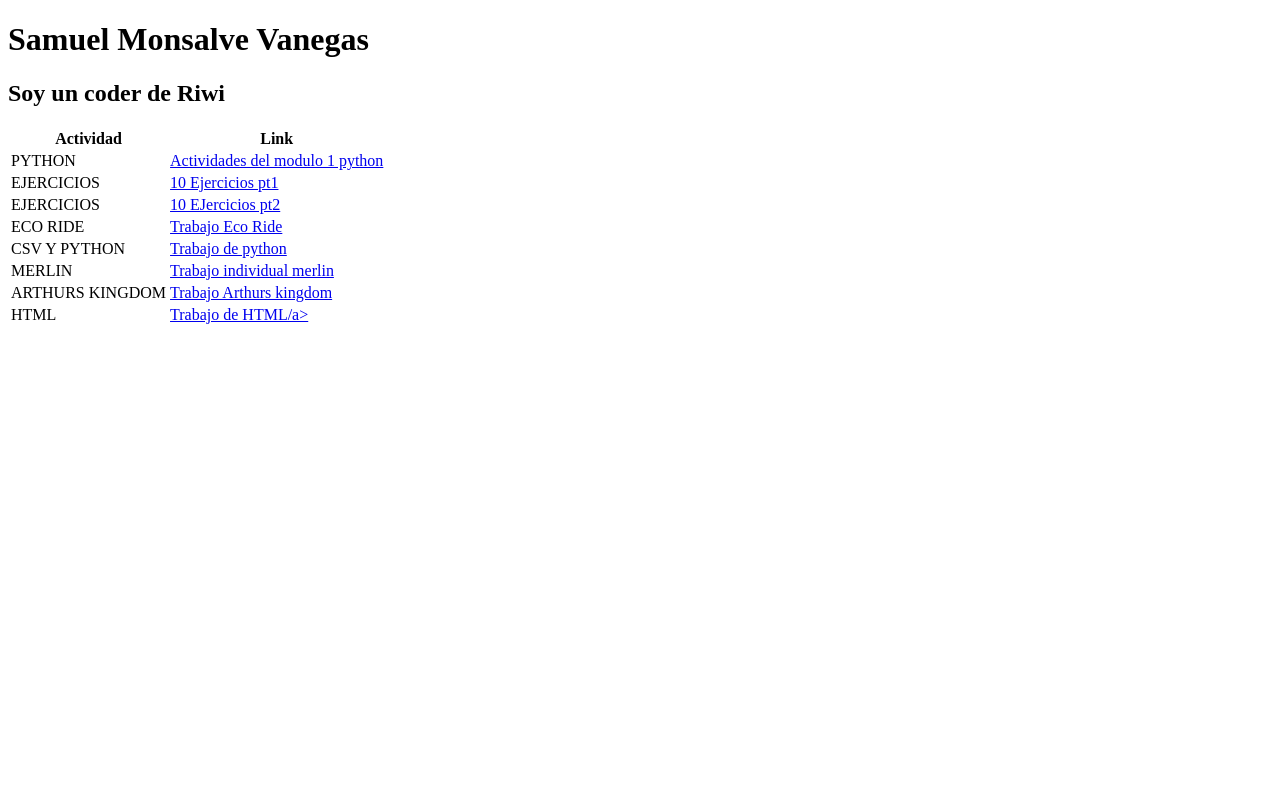
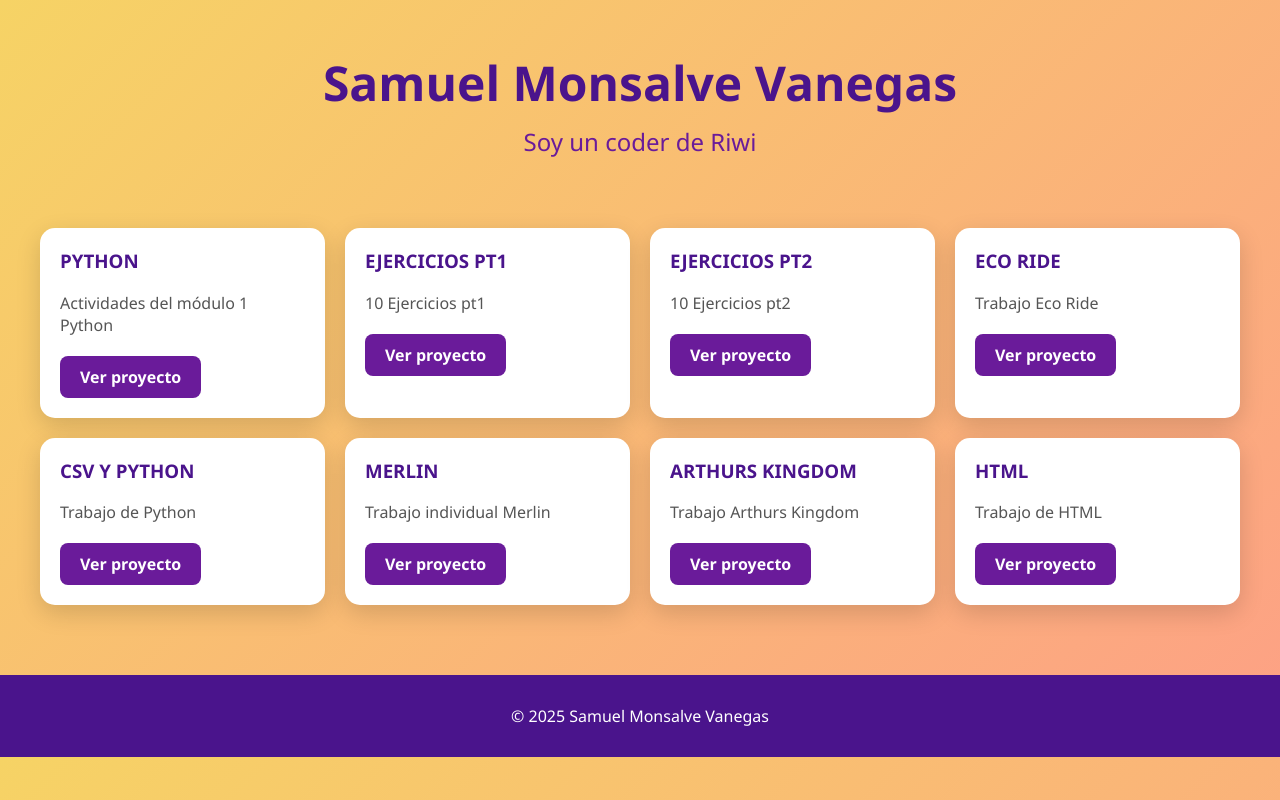
Before and after one commit to SamuelMV725/portafolio, a plain HTML site: page index.html in a window 1280 px wide. Drawn offline with Linux system fonts and the light colour scheme.

Commit message:
index.html
Replaced table with project cards for better layout and added styles.

```diff
--- a/index.html
+++ b/index.html
@@ -1,62 +1,169 @@
 <!DOCTYPE html>
-<html lang="en">
+<html lang="es">
 <head>
-    <link rel="stylesheet" href="style.CSS">
     <meta charset="UTF-8">
     <meta name="viewport" content="width=device-width, initial-scale=1.0">
-    <title>Document</title>
+    <title>Portafolio de Samuel Monsalve</title>
+    <style>
+        /* ===== Estilos Generales ===== */
+        body {
+            font-family: 'Segoe UI', Tahoma, Geneva, Verdana, sans-serif;
+            margin: 0;
+            padding: 0;
+            background: linear-gradient(135deg, #f6d365, #fda085);
+            color: #333;
+        }
+
+        header {
+            text-align: center;
+            padding: 50px 20px 30px 20px;
+        }
+
+        header h1 {
+            font-size: 3em;
+            color: #4a148c;
+            margin: 0;
+        }
+
+        header h2 {
+            font-size: 1.5em;
+            color: #6a1b9a;
+            margin-top: 10px;
+            font-weight: normal;
+        }
+
+        /* ===== Contenedor de proyectos ===== */
+        .projects-container {
+            display: grid;
+            grid-template-columns: repeat(auto-fit, minmax(280px, 1fr));
+            gap: 20px;
+            padding: 20px;
+            max-width: 1200px;
+            margin: 0 auto 50px auto;
+        }
+
+        /* ===== Tarjetas de proyecto ===== */
+        .project-card {
+            background-color: #fff;
+            border-radius: 15px;
+            padding: 20px;
+            box-shadow: 0 8px 25px rgba(0,0,0,0.15);
+            transition: transform 0.3s, box-shadow 0.3s;
+        }
+
+        .project-card:hover {
+            transform: translateY(-5px);
+            box-shadow: 0 12px 30px rgba(0,0,0,0.25);
+        }
+
+        .project-card h3 {
+            margin-top: 0;
+            color: #4a148c;
+        }
+
+        .project-card p {
+            margin: 10px 0 20px 0;
+            color: #555;
+        }
+
+        .project-card a {
+            display: inline-block;
+            text-decoration: none;
+            background-color: #6a1b9a;
+            color: white;
+            padding: 10px 20px;
+            border-radius: 8px;
+            transition: all 0.3s;
+            font-weight: 600;
+        }
+
+        .project-card a:hover {
+            background-color: #4a148c;
+            box-shadow: 0 6px 15px rgba(0,0,0,0.25);
+        }
+
+        /* ===== Pie de página ===== */
+        footer {
+            text-align: center;
+            padding: 30px 20px;
+            background-color: #4a148c;
+            color: white;
+        }
+
+        /* ===== Responsivo ===== */
+        @media (max-width: 600px) {
+            header h1 {
+                font-size: 2.2em;
+            }
+
+            header h2 {
+                font-size: 1.2em;
+            }
+
+            .project-card a {
+                padding: 8px 15px;
+            }
+        }
+    </style>
 </head>
 <body>
-    <h1>Samuel Monsalve Vanegas</h1>
-    <h2>Soy un coder de Riwi</h2>
+    <header>
+        <h1>Samuel Monsalve Vanegas</h1>
+        <h2>Soy un coder de Riwi</h2>
+    </header>
 
-    <table>
-        <thead>
-            <th>Actividad</th>
-            <th>Link</th>
-        </thead>
+    <section class="projects-container">
+        <div class="project-card">
+            <h3>PYTHON</h3>
+            <p>Actividades del módulo 1 Python</p>
+            <a href="https://github.com/SamuelMV725/TRABAJOS-DE-MOODLE" target="_blank">Ver proyecto</a>
+        </div>
 
-        <tr>
-            <td>PYTHON</td>
-            <td><a href="https://github.com/SamuelMV725/TRABAJOS-DE-MOODLE">Actividades del modulo 1 python</a></td>
-        </tr>
+        <div class="project-card">
+            <h3>EJERCICIOS PT1</h3>
+            <p>10 Ejercicios pt1</p>
+            <a href="https://github.com/SamuelMV725/10-EJERCICIOS-PT1/tree/main/Documentos" target="_blank">Ver proyecto</a>
+        </div>
 
-        <tr>
-            <td>EJERCICIOS</td>
-            <td><a href="https://github.com/SamuelMV725/10-EJERCICIOS-PT1/tree/main/Documentos">10 Ejercicios pt1</a></td>
-        </tr>
+        <div class="project-card">
+            <h3>EJERCICIOS PT2</h3>
+            <p>10 Ejercicios pt2</p>
+            <a href="https://github.com/SamuelMV725/10-EJERCICIOS-PT2" target="_blank">Ver proyecto</a>
+        </div>
 
-        <tr>
-            <td>EJERCICIOS</td>
-            <td><a href="https://github.com/SamuelMV725/10-EJERCICIOS-PT2">10 EJercicios pt2</a></td>
-        </tr>
+        <div class="project-card">
+            <h3>ECO RIDE</h3>
+            <p>Trabajo Eco Ride</p>
+            <a href="https://github.com/SamuelMV725/ECORIDE" target="_blank">Ver proyecto</a>
+        </div>
 
-        <tr>
-            <td>ECO RIDE</td>
-            <td><a href="https://github.com/SamuelMV725/ECORIDE">Trabajo Eco Ride</a></td>
-        </tr>
+        <div class="project-card">
+            <h3>CSV Y PYTHON</h3>
+            <p>Trabajo de Python</p>
+            <a href="https://github.com/SamuelMV725/TRABAJO_PYTHON" target="_blank">Ver proyecto</a>
+        </div>
 
+        <div class="project-card">
+            <h3>MERLIN</h3>
+            <p>Trabajo individual Merlin</p>
+            <a href="https://github.com/SamuelMV725/Merlin/blob/main/Merlin.html" target="_blank">Ver proyecto</a>
+        </div>
 
-        <tr>
-            <td>CSV Y PYTHON</td>
-            <td><a href="https://github.com/SamuelMV725/TRABAJO_PYTHON">Trabajo de python</a></td>
-        </tr>
+        <div class="project-card">
+            <h3>ARTHURS KINGDOM</h3>
+            <p>Trabajo Arthurs Kingdom</p>
+            <a href="https://github.com/JoseRivera-07/Arthur-s-Kingdom" target="_blank">Ver proyecto</a>
+        </div>
 
-        <tr>
-            <td>MERLIN</td>
-            <td><a href="https://github.com/SamuelMV725/Merlin/blob/main/Merlin.html">Trabajo individual merlin</a></td>
-        </tr>
+        <div class="project-card">
+            <h3>HTML</h3>
+            <p>Trabajo de HTML</p>
+            <a href="https://github.com/SamuelMV725/crudscope-html-mediapanel" target="_blank">Ver proyecto</a>
+        </div>
+    </section>
 
-        <tr>
-            <td>ARTHURS KINGDOM</td>
-            <td><a href="https://github.com/JoseRivera-07/Arthur-s-Kingdom">Trabajo Arthurs kingdom</a></td>
-        </tr>
-
-
-        <tr>
-            <td>HTML</td>
-            <td><a href="https://github.com/SamuelMV725/crudscope-html-mediapanel">Trabajo de HTML/a></td>
-        </tr>
-    </table>
+    <footer>
+        &copy; 2025 Samuel Monsalve Vanegas
+    </footer>
 </body>
 </html>
```
